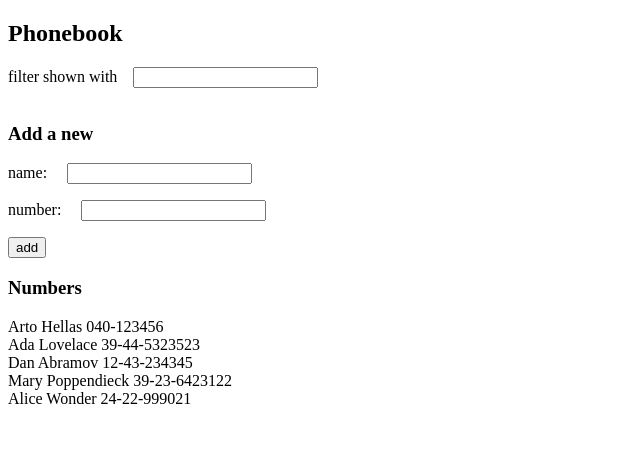
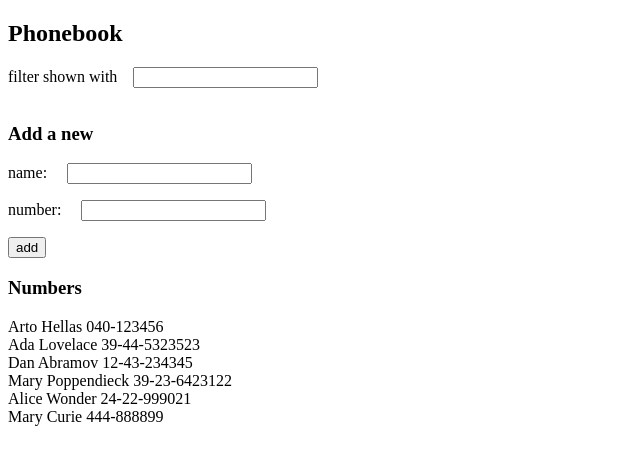
Before and after one commit to cameaann/05-puhelinluettelo, a React (Vite) app: page / in a window 1280 px wide. Shown: the top 462 px of the page, without its empty margins (0-640 px from the left). Built offline with nearby package versions, Linux system fonts and the light colour scheme; data requests are answered from the project's data file.

Commit message:
2.13, step 8, added service that handles the communication with the backend

```diff
--- a/db.json
+++ b/db.json
@@ -24,6 +24,11 @@
       "id": 5,
       "name": "Alice Wonder",
       "number": "24-22-999021"
+    },
+    {
+      "id": 6,
+      "name": "Mary Curie",
+      "number": "444-888899"
     }
   ]
 }
--- a/src/App.jsx
+++ b/src/App.jsx
@@ -2,7 +2,7 @@ import { useState, useEffect } from "react";
 import Persons from "./components/Persons";
 import PersonForm from "./components/PersonForm";
 import Filter from "./components/Filter";
-import axios from "axios";
+import personService from "./services/personService";
 
 
 const App = () => {
@@ -12,9 +12,11 @@ const App = () => {
   useEffect(() => {
     console.log("effect");
 
-    axios.get("http://localhost:3001/persons")
-    .then((response) => {
-      setPersons(response.data);
+    personService
+    .getAll()
+    .then((initialPersons) =>{
+      console.log(initialPersons)
+      setPersons(initialPersons)
     })
 
   }, []);
@@ -31,12 +33,11 @@ const App = () => {
   };
 
   const handleOnSubmit = (person) => {
-    axios.post("http://localhost:3001/persons", person)
-    .then((response)=>{
-      console.log(response.data)
-      setPersons(persons.concat(response.data));
+    personService
+    .create(person)
+    .then(person => {
+      setPersons(persons.concat(person))
     })
-
   };
 
   return (
--- /dev/null
+++ b/src/services/personService.js
@@ -0,0 +1,16 @@
+import axios from "axios";
+
+const url = "http://localhost:3001/persons"
+
+const getAll = () => {
+  const promise = axios.get(url)
+  return promise.then(response => response.data)
+};
+
+const create = (person) => {
+  const promise = axios.post(url, person)
+  return promise.then(response => response.data)
+}
+
+
+export default { getAll, create };
```
